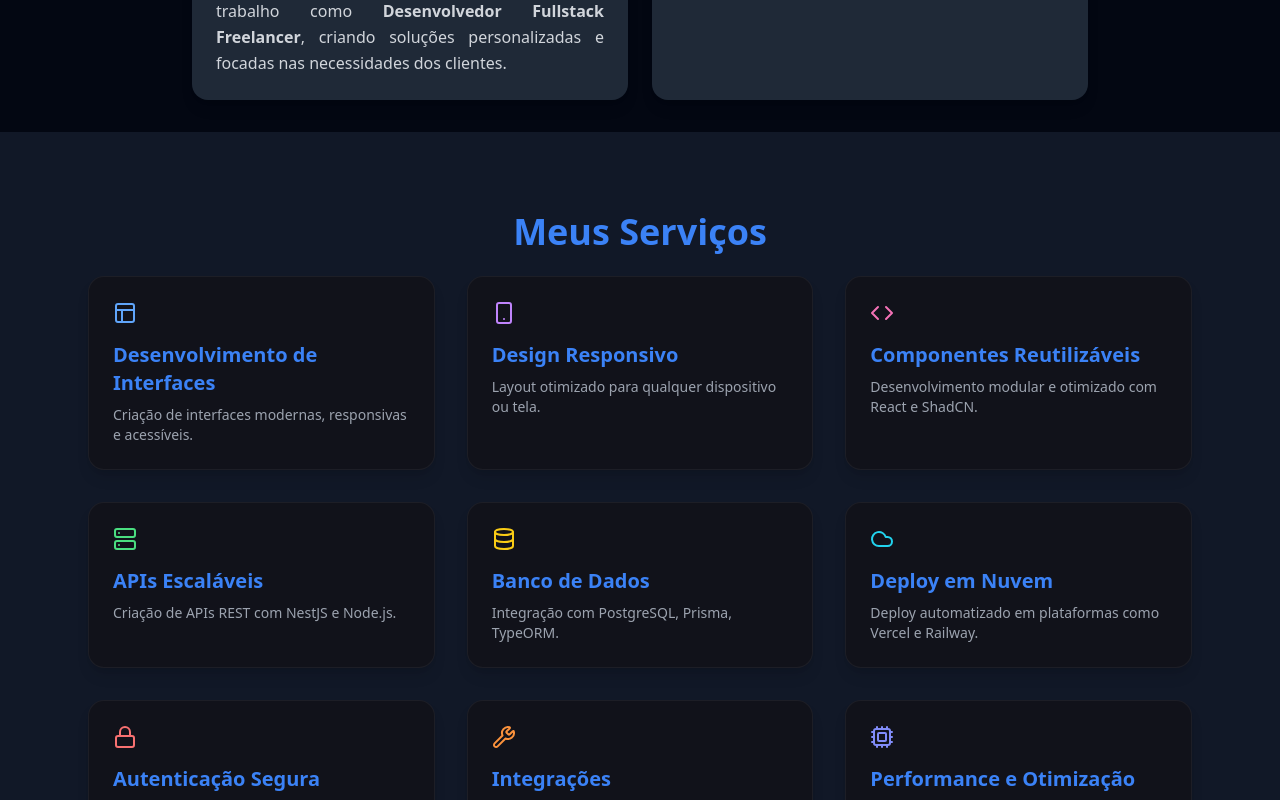
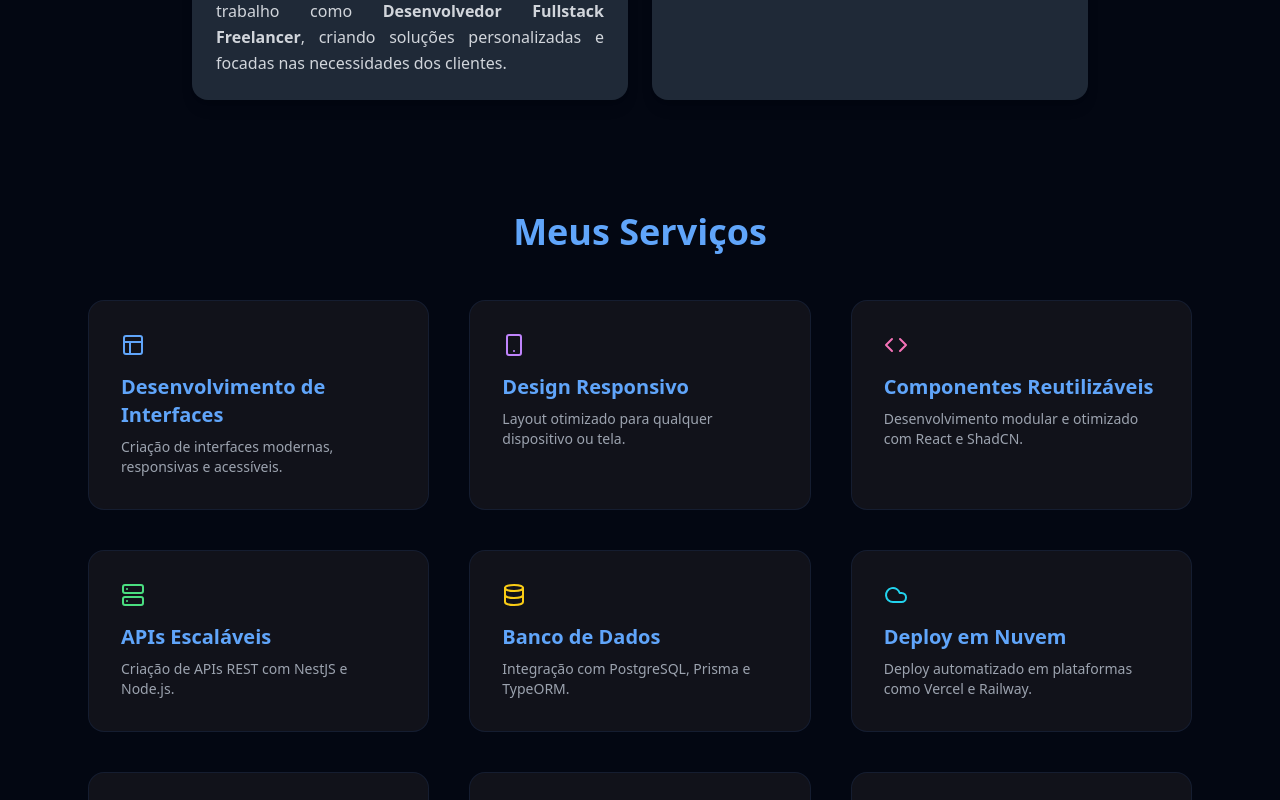
Before and after one commit to Yrmih/portfolio-web, a Next.js app: page / in a window 1280 px wide. Shown: the part 1900-2700 px from the top of the page. Built offline with nearby package versions, Linux system fonts and the light colour scheme.

Commit message:
refactor(style): melhorando a ui/ux do portifolio

```diff
--- a/src/sections/Howtohelp.tsx
+++ b/src/sections/Howtohelp.tsx
@@ -7,7 +7,7 @@ export default function HelpSection({id}: {id: string}) {
   return (
     <section
       id={id}
-      className="min-h-screen flex flex-col justify-center items-center p-8 bg-gradient-to-b from-gray-900 to-gray-950 text-gray-100"
+      className="min-h-screen flex flex-col justify-center items-center p-8 bg-gray-950 text-gray-100"
     >
       <div className="max-w-6xl mx-auto px-6 grid md:grid-cols-2 gap-12 items-center">
 
--- a/src/sections/Projects.tsx
+++ b/src/sections/Projects.tsx
@@ -9,7 +9,7 @@ export default function Projects({ id }: { id: string }) {
   return (
     <section
       id={id}
-      className="min-h-screen flex flex-col justify-center items-center p-8 bg-gradient-to-b from-gray-900 to-gray-950 text-gray-100 "
+      className="min-h-screen flex flex-col justify-center items-center p-8 bg-gray-950 text-gray-100 "
     >
        <motion.h2
         className="text-4xl font-bold mb-12 text-blue-500"
--- a/src/sections/Services.tsx
+++ b/src/sections/Services.tsx
@@ -1,7 +1,6 @@
 "use client";
 
 import { motion } from "framer-motion";
-
 import {
   Layout,
   Smartphone,
@@ -30,7 +29,6 @@ const services = [
     title: "Componentes Reutilizáveis",
     desc: "Desenvolvimento modular e otimizado com React e ShadCN.",
   },
-
   {
     icon: <Server className="w-6 h-6 text-green-400" />,
     title: "APIs Escaláveis",
@@ -39,7 +37,7 @@ const services = [
   {
     icon: <Database className="w-6 h-6 text-yellow-400" />,
     title: "Banco de Dados",
-    desc: "Integração com PostgreSQL, Prisma, TypeORM.",
+    desc: "Integração com PostgreSQL, Prisma e TypeORM.",
   },
   {
     icon: <Cloud className="w-6 h-6 text-cyan-400" />,
@@ -65,17 +63,20 @@ const services = [
 
 export default function Services({ id }: { id: string }) {
   return (
-    <section id={id} className="py-20 bg=[#0a0a0f] text-blue-500">
-      <div className="max-w-6xl mx-auto px-6">
+    <section
+      id={id}
+      className="min-h-screen flex flex-col justify-center items-center py-20 px-8 bg-gray-950 text-gray-100"
+    >
       <motion.h2
         initial={{ opacity: 0, y: 20 }}
         whileInView={{ opacity: 1, y: 0 }}
         viewport={{ once: true }}
-          className="text-4xl font-bold mb-6 text-center text-blue-500"
+        className="text-4xl font-bold mb-12 text-center text-blue-400"
       >
         Meus Serviços
       </motion.h2>
-        <div className="grid grid-cols-1 sm:grid-cols-2 lg:grid-cols-3 gap-8">
+
+      <div className="max-w-6xl mx-auto grid grid-cols-1 sm:grid-cols-2 lg:grid-cols-3 gap-10 px-6">
         {services.map((service, i) => (
           <motion.div
             key={i}
@@ -83,14 +84,40 @@ export default function Services({ id }: { id: string }) {
             whileInView={{ opacity: 1, y: 0 }}
             transition={{ delay: i * 0.05 }}
             viewport={{ once: true }}
-              className="bg-[#11121a] p-6 rounded-2xl shadow-lg hover:shadow-blue-500/10 transition-all border border-white/5"
+            whileHover={{
+              scale: 1.07,
+              boxShadow: "0px 0px 25px 5px rgba(0,150,255,0.4)",
+            }}
+            className="relative bg-[#11121a] p-8 rounded-2xl overflow-hidden border border-blue-500/10 transition-all duration-300 group"
           >
-              <div className="flex items-center mb-4">{service.icon}</div>
-              <h3 className="text-xl font-semibold mb-2">{service.title}</h3>
-              <p className="text-gray-400 text-sm">{service.desc}</p>
+            {/* Efeito elétrico atrás do card */}
+            <motion.div
+              className="absolute inset-0 rounded-2xl opacity-0 group-hover:opacity-100 transition-opacity duration-300"
+              animate={{
+                background: [
+                  "radial-gradient(circle at 20% 20%, rgba(0,150,255,0.15) 0%, transparent 80%)",
+                  "radial-gradient(circle at 80% 80%, rgba(0,150,255,0.2) 0%, transparent 80%)",
+                  "radial-gradient(circle at 50% 50%, rgba(0,150,255,0.3) 0%, transparent 90%)",
+                ],
+              }}
+              transition={{
+                repeat: Infinity,
+                duration: 2,
+                ease: "easeInOut",
+              }}
+            />
+
+            <div className="relative z-10 flex items-center mb-4">
+              {service.icon}
+            </div>
+            <h3 className="relative z-10 text-xl font-semibold mb-2 text-blue-400">
+              {service.title}
+            </h3>
+            <p className="relative z-10 text-gray-400 text-sm">
+              {service.desc}
+            </p>
           </motion.div>
         ))}
-        </div>
       </div>
     </section>
   );
--- a/src/sections/Skills.tsx
+++ b/src/sections/Skills.tsx
@@ -31,8 +31,7 @@ export default function Skills({ id }: SkillsProps) {
   return (
     <section
       id={id}
-      className="min-h-screen flex flex-col justify-center items-center p-8
-      bg-gradient-to-b from-gray-900 to-gray-950 text-white"
+      className="min-h-screen flex flex-col justify-center items-center p-8 bg-gray-950 text-gray-100"
     >
       <h2 className="text-4xl font-bold mb-8 text-blue-500 drop-shadow-[0_0_15px_rgba(59,130,246,0.6)]">
         Minhas Stacks
```
Lines whose indentation alone changed are shown as unchanged.
